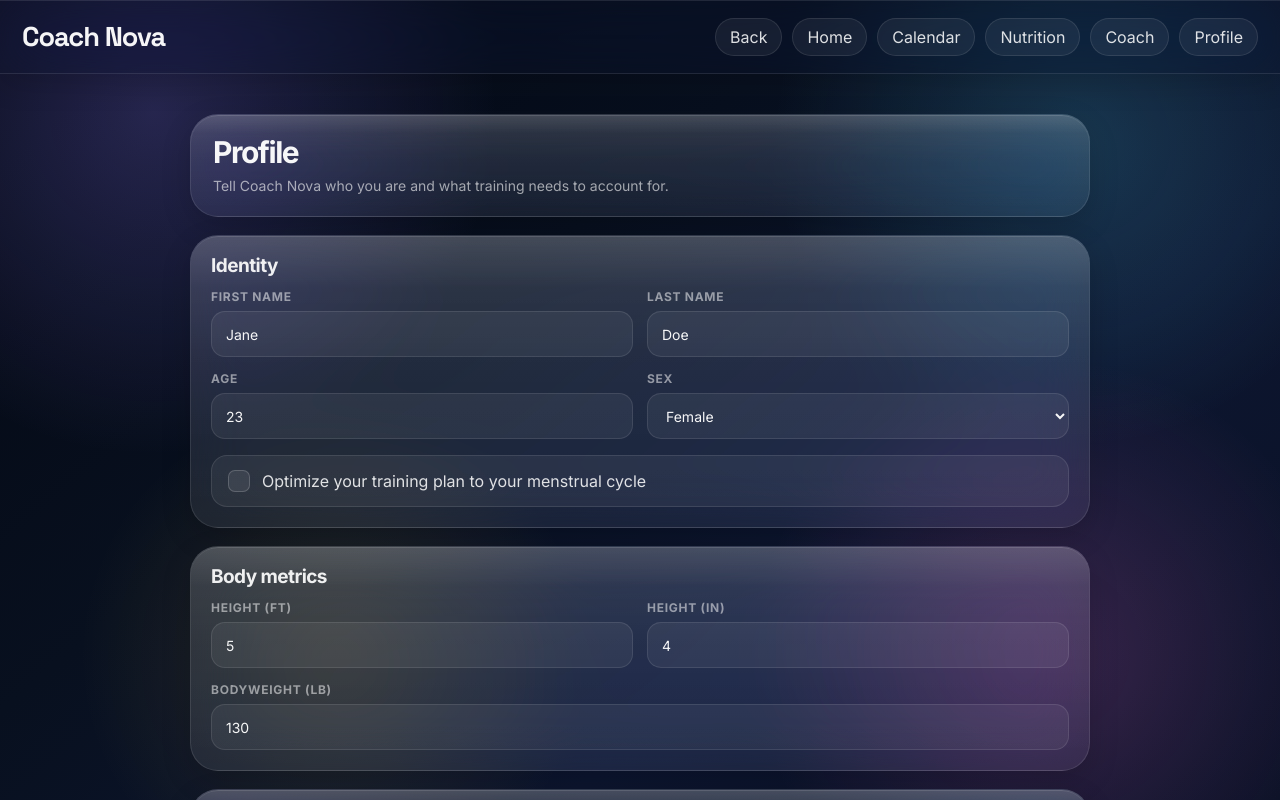
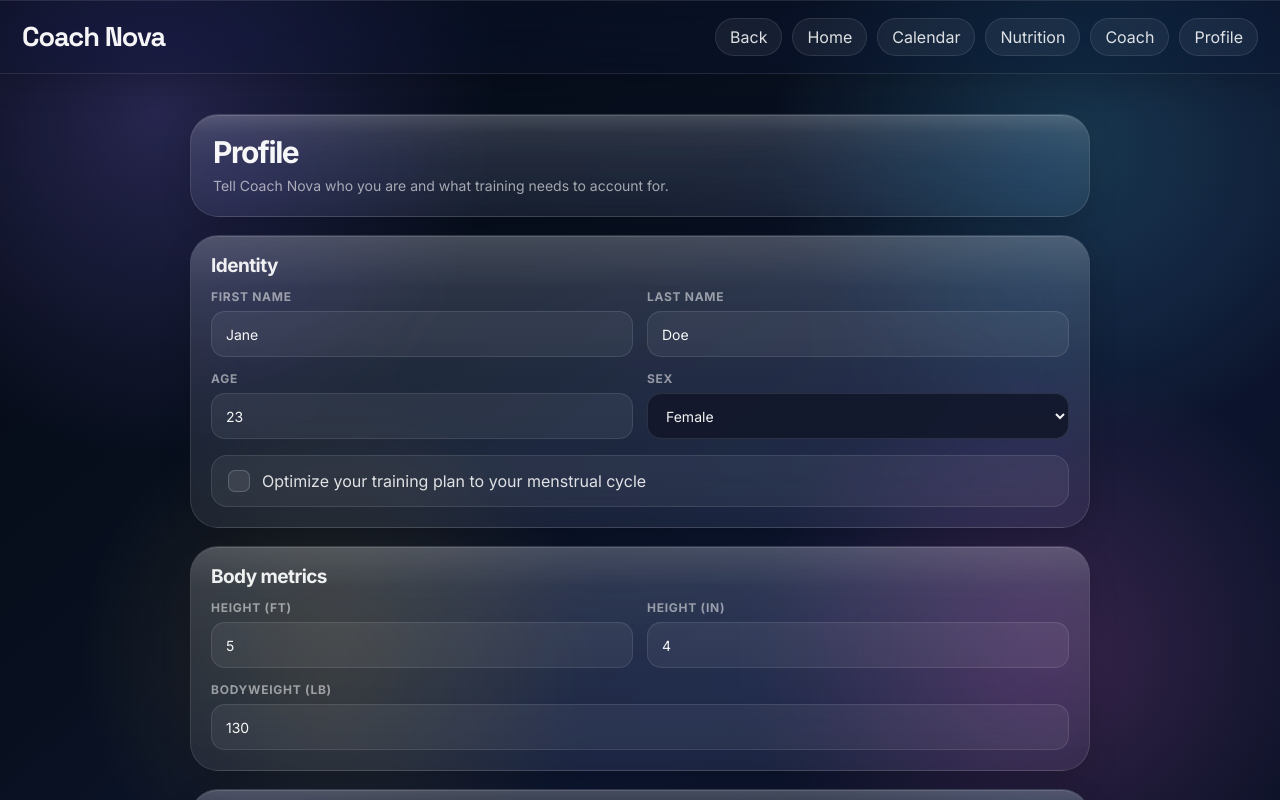
Before and after one commit to dakkameka/BarbellBuddy, a React (Create React App) app: page / in a window 1280 px wide. Both pictures are taken after a click on the button "Profile". Shown: the top 800 px of the page. Built offline with nearby package versions, Linux system fonts and the light colour scheme.

Commit message:
Fix dropdown menu colors in profile styles
Updated dropdown menu styles for better visibility.

```diff
--- a/src/styles/profile.css
+++ b/src/styles/profile.css
@@ -266,3 +266,17 @@
 .profile-grid-nutrition {
   margin-top: 6px;
 }
+
+/* Fix dropdown menu colors */
+.profile-grid select,
+.profile-field select {
+  background-color: rgba(20, 25, 45, 0.95);
+  color: rgba(255,255,255,0.95);
+}
+
+/* This controls the actual dropdown options */
+.profile-grid select option,
+.profile-field select option {
+  background-color: #0d1630;
+  color: white;
+}
```
